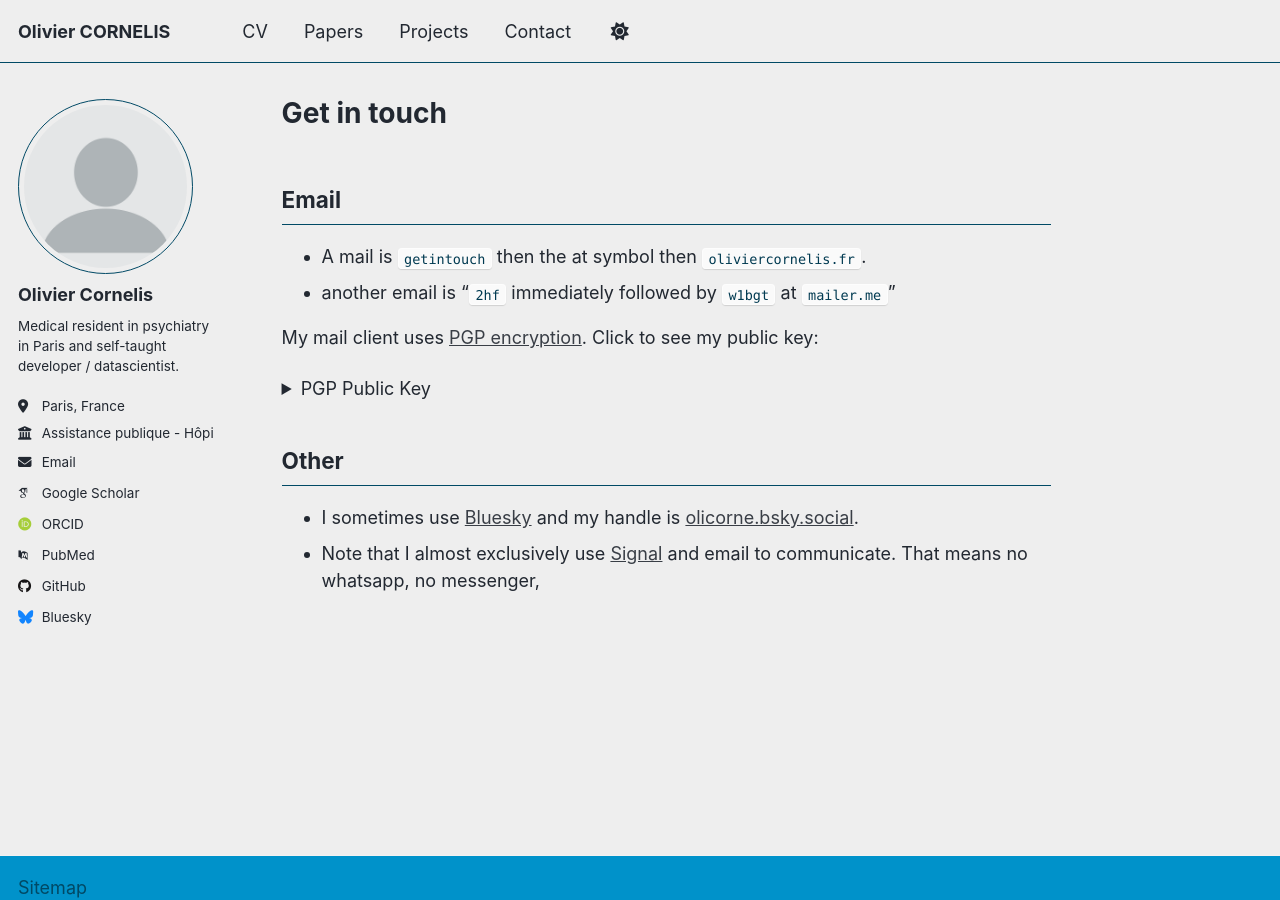
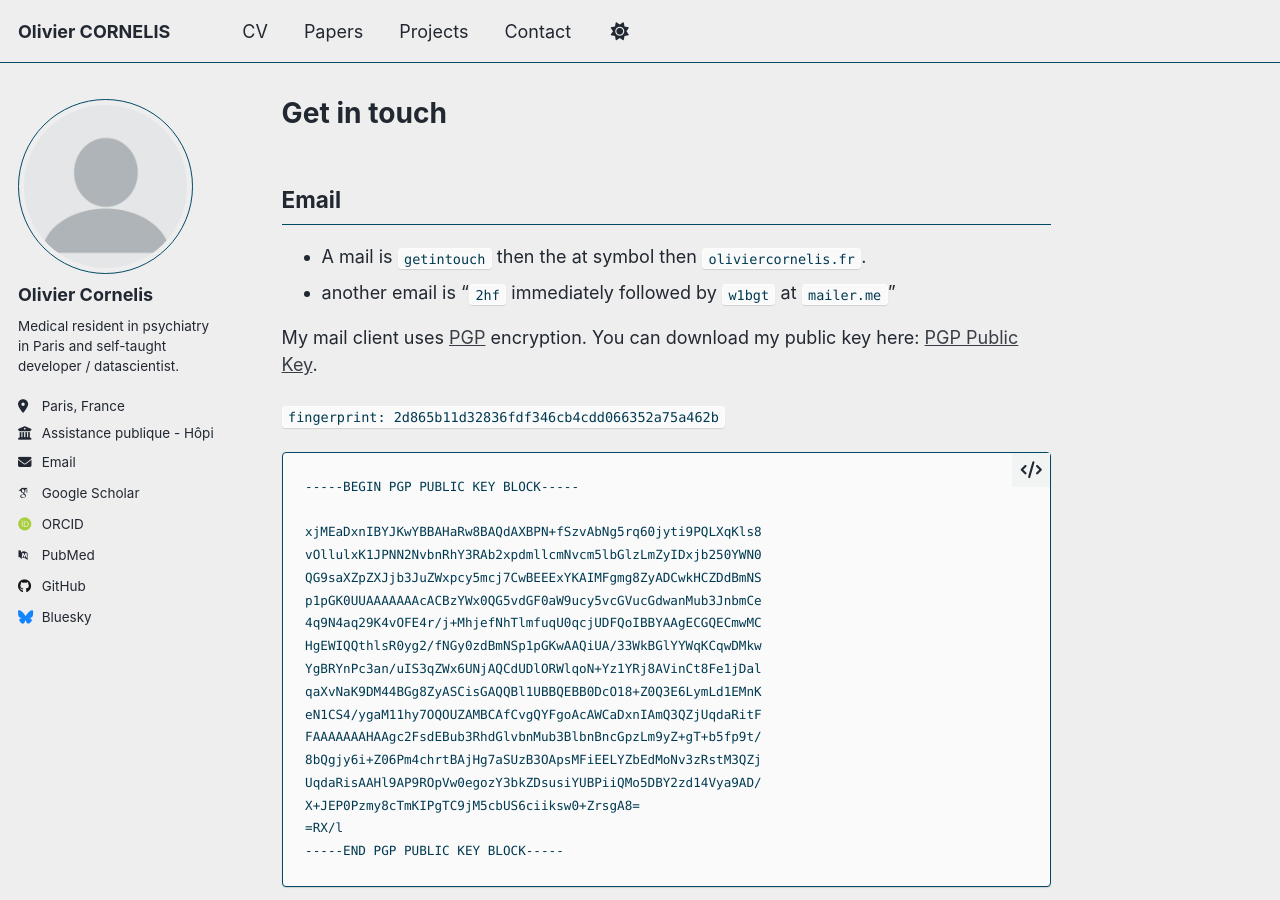
Before and after one commit to thiswillbeyourgithub/website, a Jekyll site: the page built from _pages/contact.md, in a window 1280 px wide and 900 px high. Built offline with Jekyll 4.4.1, drawn with Linux system fonts in a browser that asks for light colours; some web fonts are replaced; a script that is not in the unit is left out.

Commit message:
cant use collapsed and markdown
Signed-off-by: thiswillbeyourgithub <26625900+thiswillbeyourgithub@users.noreply.github.com>

````diff
--- a/_pages/contact.md
+++ b/_pages/contact.md
@@ -9,13 +9,7 @@ author_profile: true
 - A mail is `getintouch` then the at symbol then `oliviercornelis.fr`.
 - another email is "`2hf` immediately followed by `w1bgt` at `mailer.me`"
 
-My mail client uses [PGP encryption](https://en.wikipedia.org/wiki/Pretty_Good_Privacy). Click to see my public key:
-
-<details>
-
-<summary>PGP Public Key</summary>
-
-Or download the file directly: [PGP Public Key](https://olicorne.org/files/PGP_public_key).
+My mail client uses [PGP](https://en.wikipedia.org/wiki/Pretty_Good_Privacy) encryption. You can download my public key here: [PGP Public Key](https://olicorne.org/files/PGP_public_key).
 
 `fingerprint: 2d865b11d32836fdf346cb4cdd066352a75a462b`
 
@@ -40,8 +34,6 @@ X+JEP0Pzmy8cTmKIPgTC9jM5cbUS6ciiksw0+ZrsgA8=
 ```
 
 
-</details>
-
 ## Other
 - I sometimes use [Bluesky](https://en.wikipedia.org/wiki/Bluesky) and my handle is [olicorne.bsky.social](https://bsky.app/profile/olicorne.bsky.social).
 - Note that I almost exclusively use [Signal](https://en.wikipedia.org/wiki/Signal_(software)) and email to communicate. That means no whatsapp, no messenger,
````
